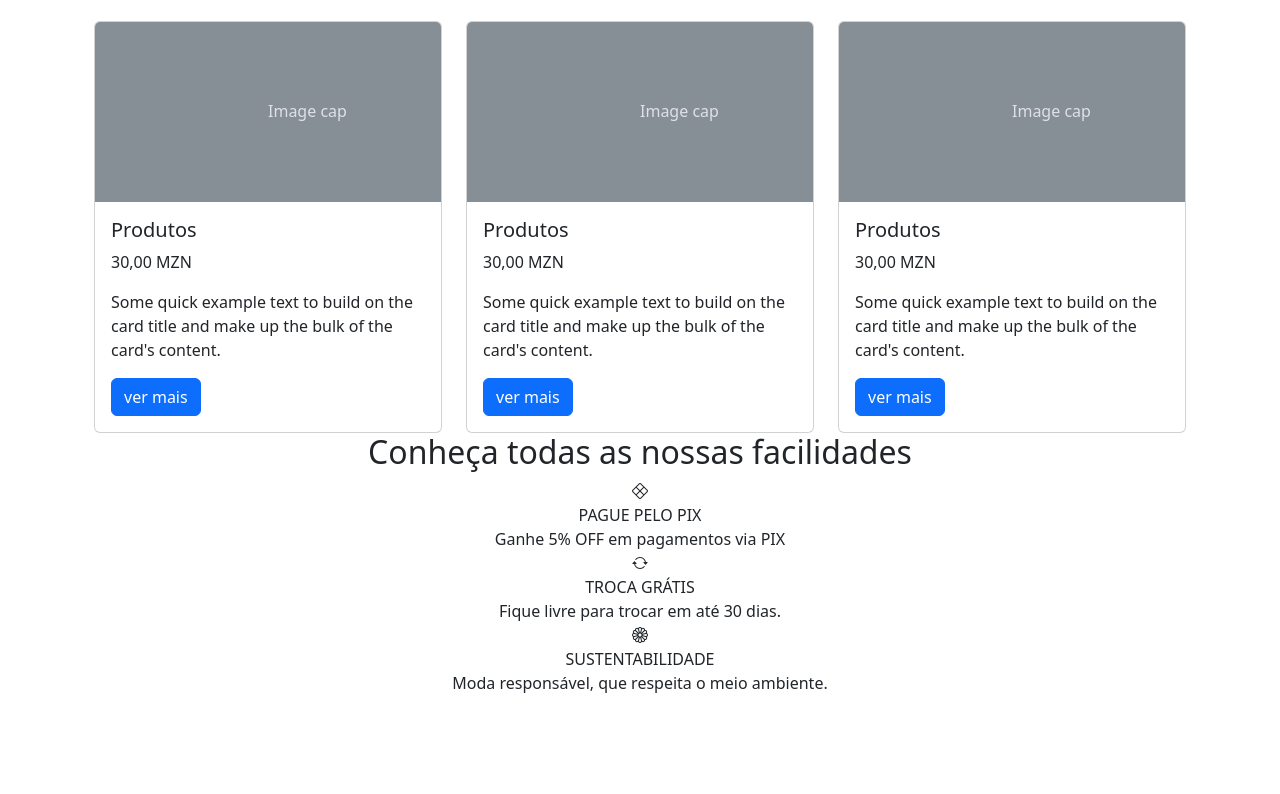
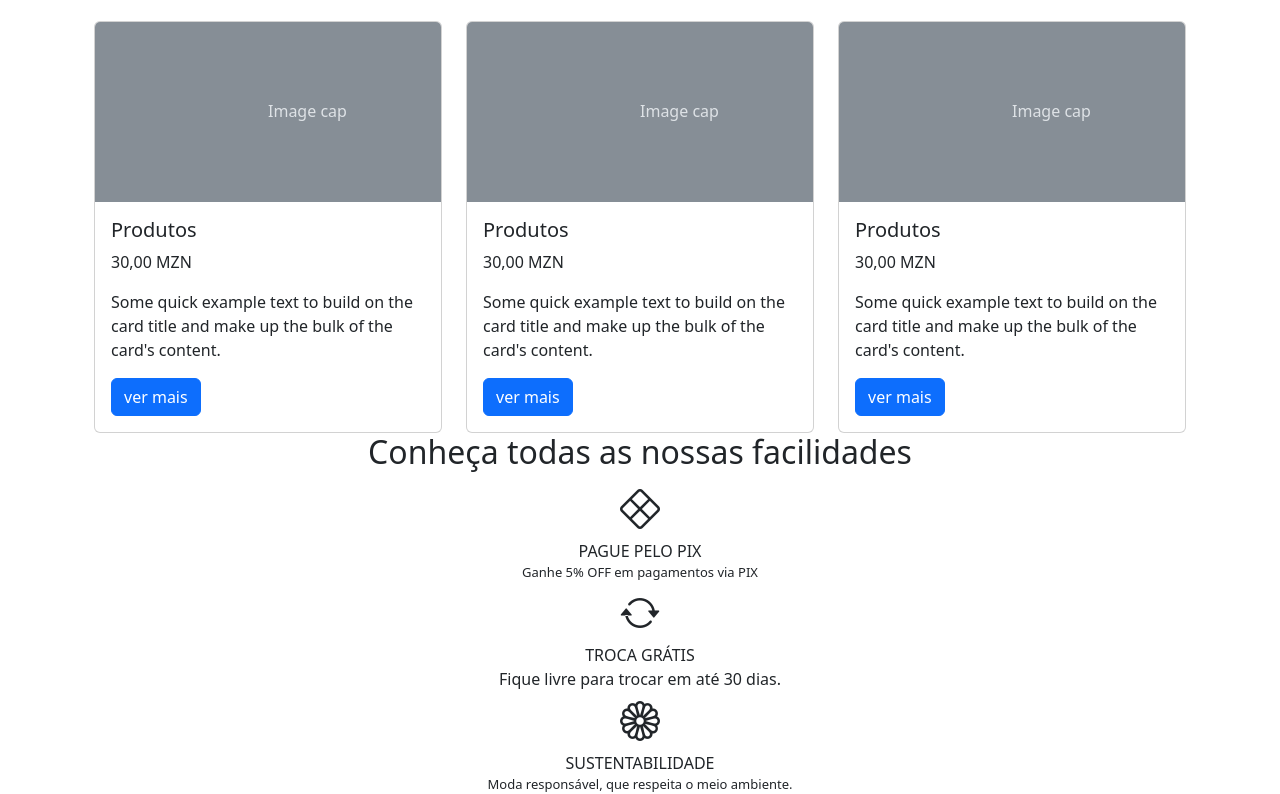
Before and after one commit to RicardoCCossa/Meteoro, a plain HTML site: page index.html in a window 1280 px wide. Shown: the part 1203-1997 px from the top of the page. Before the commit the page ends 1898 px from the top, so only its background shows below. Drawn offline with nearby package versions, Linux system fonts and the light colour scheme.

Commit message:
trabalhando nas felicidades

```diff
--- /dev/null
+++ b/estilo.css
@@ -0,0 +1,3 @@
+.texto-menor {
+    font-size: 13px;;
+}
--- a/index.html
+++ b/index.html
@@ -4,6 +4,7 @@
     <meta charset="UTF-8">
     <meta name="viewport" content="width=device-width, initial-scale=1.0">
     <title>Meteoro</title>
+    <link rel="stylesheet" href="estilo.css">
     <link rel="stylesheet" href="https://cdn.jsdelivr.net/npm/bootstrap-icons@1.11.3/font/bootstrap-icons.min.css">
     <link href="https://cdn.jsdelivr.net/npm/bootstrap@5.3.3/dist/css/bootstrap.min.css" rel="stylesheet" integrity="sha384-QWTKZyjpPEjISv5WaRU9OFeRpok6YctnYmDr5pNlyT2bRjXh0JMhjY6hW+ALEwIH" crossorigin="anonymous">
 </head>
@@ -216,21 +217,21 @@
       <h2>Conheça todas as nossas facilidades</h2>
 
       <div>
-        <div><i class="bi bi-x-diamond"></i></div>
+        <div><i class="bi bi-x-diamond fs-1"></i></div>
         <div>PAGUE PELO PIX</div>
-        <div>Ganhe 5% OFF em pagamentos via PIX</div>
+        <div class="texto-menor">Ganhe 5% OFF em pagamentos via PIX</div>
       </div>
 
       <div>
-        <div><i class="bi bi-arrow-repeat"></i></div>
+        <div><i class="bi bi-arrow-repeat fs-1"></i></div>
         <div>TROCA GRÁTIS</div>
-        <div>Fique livre para trocar em até 30 dias.</div>
+        <div class="testo-menor">Fique livre para trocar em até 30 dias.</div>
       </div>
 
       <div>
-        <div><i class="bi bi-flower1"></i></div>
+        <div><i class="bi bi-flower1 fs-1"></i></div>
         <div>SUSTENTABILIDADE</div>
-        <div>Moda responsável, que respeita o meio ambiente.</div>
+        <div class="texto-menor">Moda responsável, que respeita o meio ambiente.</div>
       </div>
     </section>
     <script src="https://cdn.jsdelivr.net/npm/bootstrap@5.3.3/dist/js/bootstrap.bundle.min.js" integrity="sha384-YvpcrYf0tY3lHB60NNkmXc5s9fDVZLESaAA55NDzOxhy9GkcIdslK1eN7N6jIeHz" crossorigin="anonymous"></script>
```
